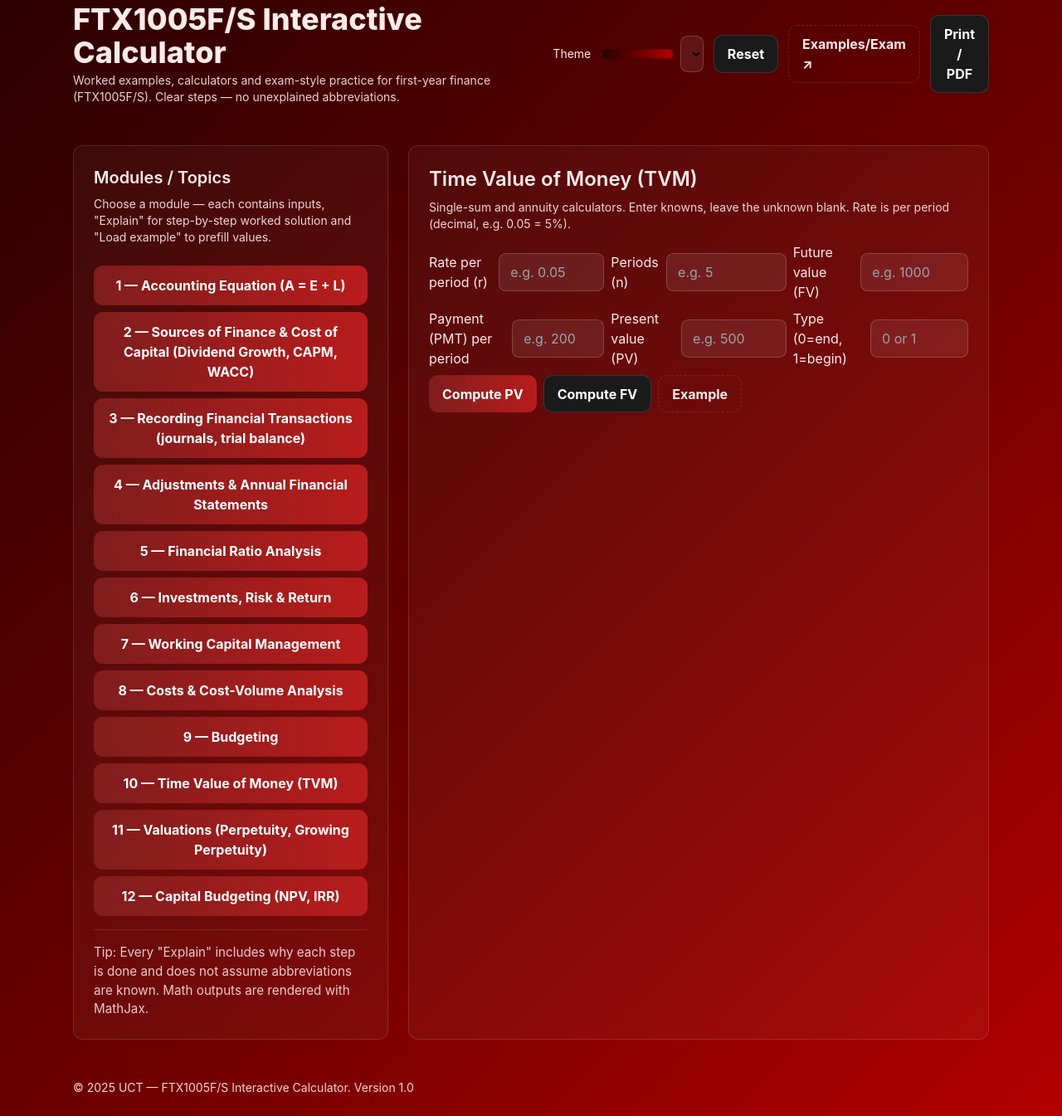
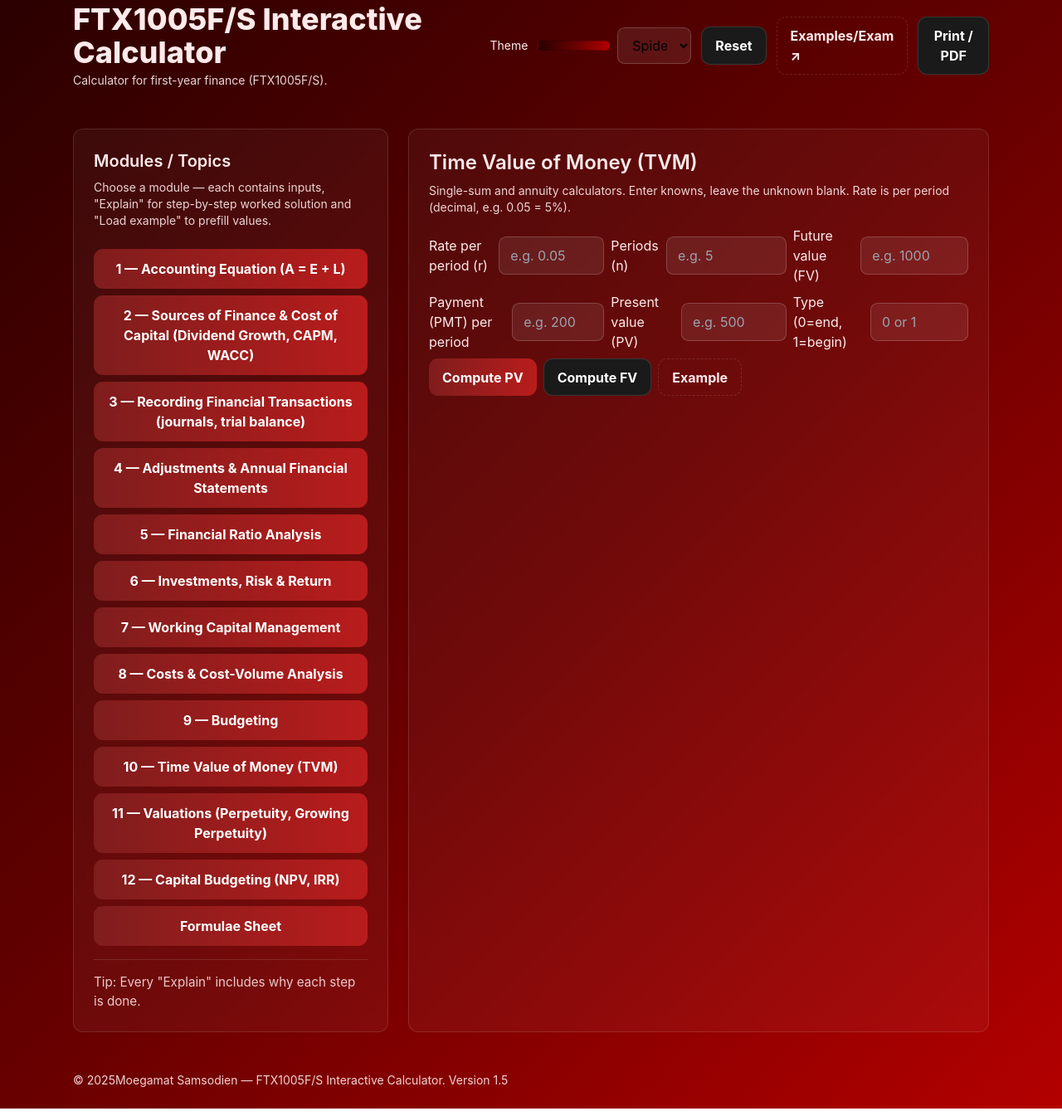
Before and after one commit to Plum165/FTX-Calculator, a plain HTML site: page index.html in a window 1280 px wide. Shown: the part 21-1366 px from the top of the page at 83% size. Drawn offline with nearby package versions, Linux system fonts and the light colour scheme.

Commit message:
modified:   index.html

```diff
--- a/index.html
+++ b/index.html
@@ -29,7 +29,7 @@
     <div class="flex items-center justify-between gap-4">
       <div>
         <h1 class="text-3xl md:text-4xl font-extrabold">FTX1005F/S Interactive Calculator</h1>
-        <p class="mt-1 text-sm opacity-90">Worked examples, calculators and exam-style practice for first-year finance (FTX1005F/S). Clear steps — no unexplained abbreviations.</p>
+        <p class="mt-1 text-sm opacity-90">Calculator for first-year finance (FTX1005F/S).</p>
       </div>
       <div class="flex items-center gap-3">
         <div class="text-sm">Theme</div>
@@ -69,10 +69,12 @@
         <button class="topic-select btn btn-primary w-full py-3" data-topic="tvm">10 — Time Value of Money (TVM)</button>
         <button class="topic-select btn btn-primary w-full py-3" data-topic="valuation">11 — Valuations (Perpetuity, Growing Perpetuity)</button>
         <button class="topic-select btn btn-primary w-full py-3" data-topic="capbud">12 — Capital Budgeting (NPV, IRR)</button>
+        <button class="topic-select btn btn-primary w-full py-3" data-topic="formulae">Formulae Sheet</button>
+
       </nav>
 
       <div class="solid-divider"></div>
-      <p class="muted">Tip: Every "Explain" includes why each step is done and does not assume abbreviations are known. Math outputs are rendered with MathJax.</p>
+      <p class="muted">Tip: Every "Explain" includes why each step is done.</p>
     </aside>
 
     <!-- Right: Calculator area -->
@@ -81,7 +83,7 @@
     </section>
   </main>
 
-  <footer class="max-w-6xl mx-auto p-6 text-sm opacity-90">© <span id="year"></span> UCT — FTX1005F/S Interactive Calculator. Version 1.0</footer>
+  <footer class="max-w-6xl mx-auto p-6 text-sm opacity-90">© <span id="year"></span>Moegamat Samsodien — FTX1005F/S Interactive Calculator. Version 1.5</footer>
 
   <script src="script.js"></script>
   <script>document.getElementById('year').textContent = new Date().getFullYear();</script>
```
